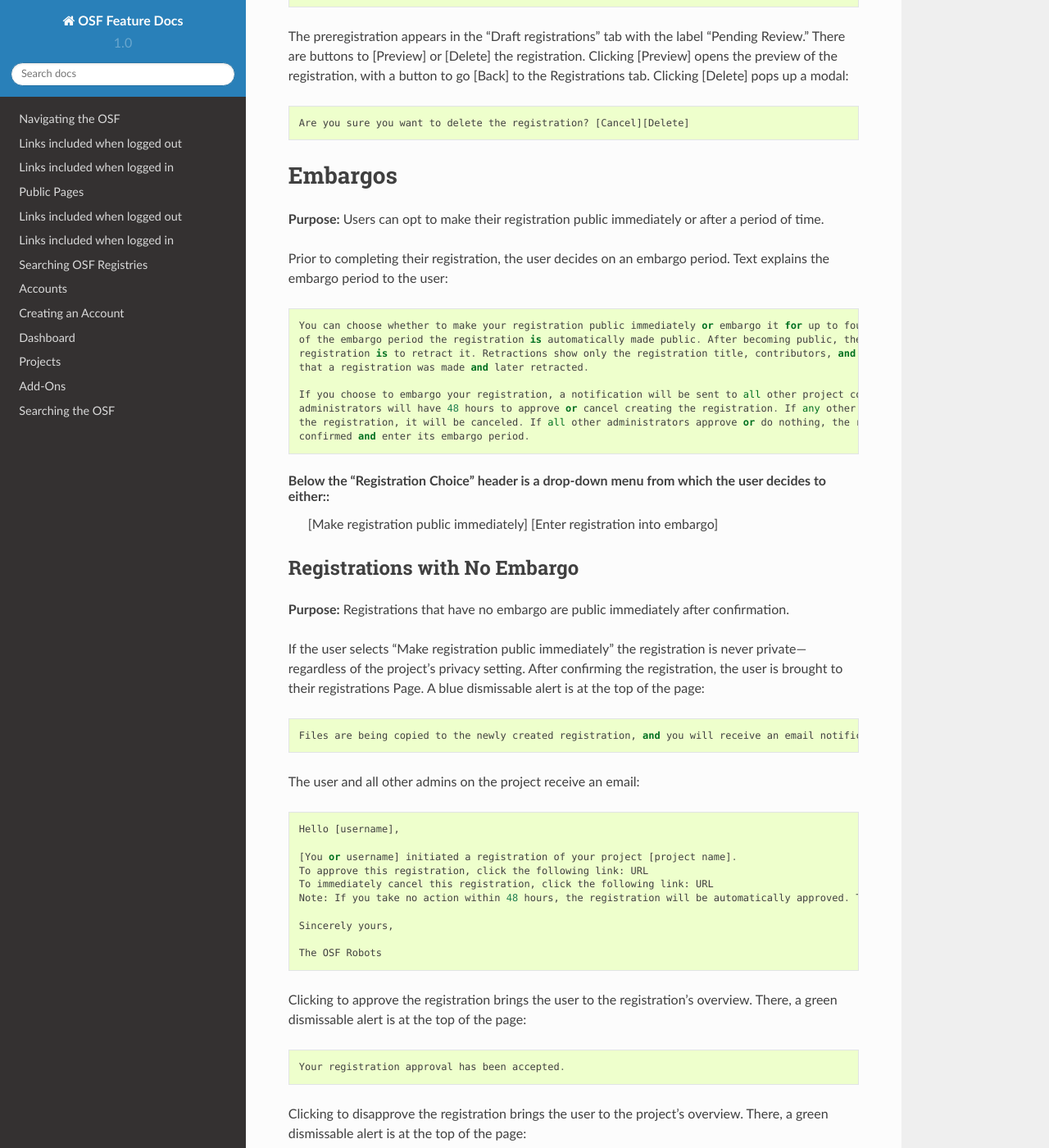
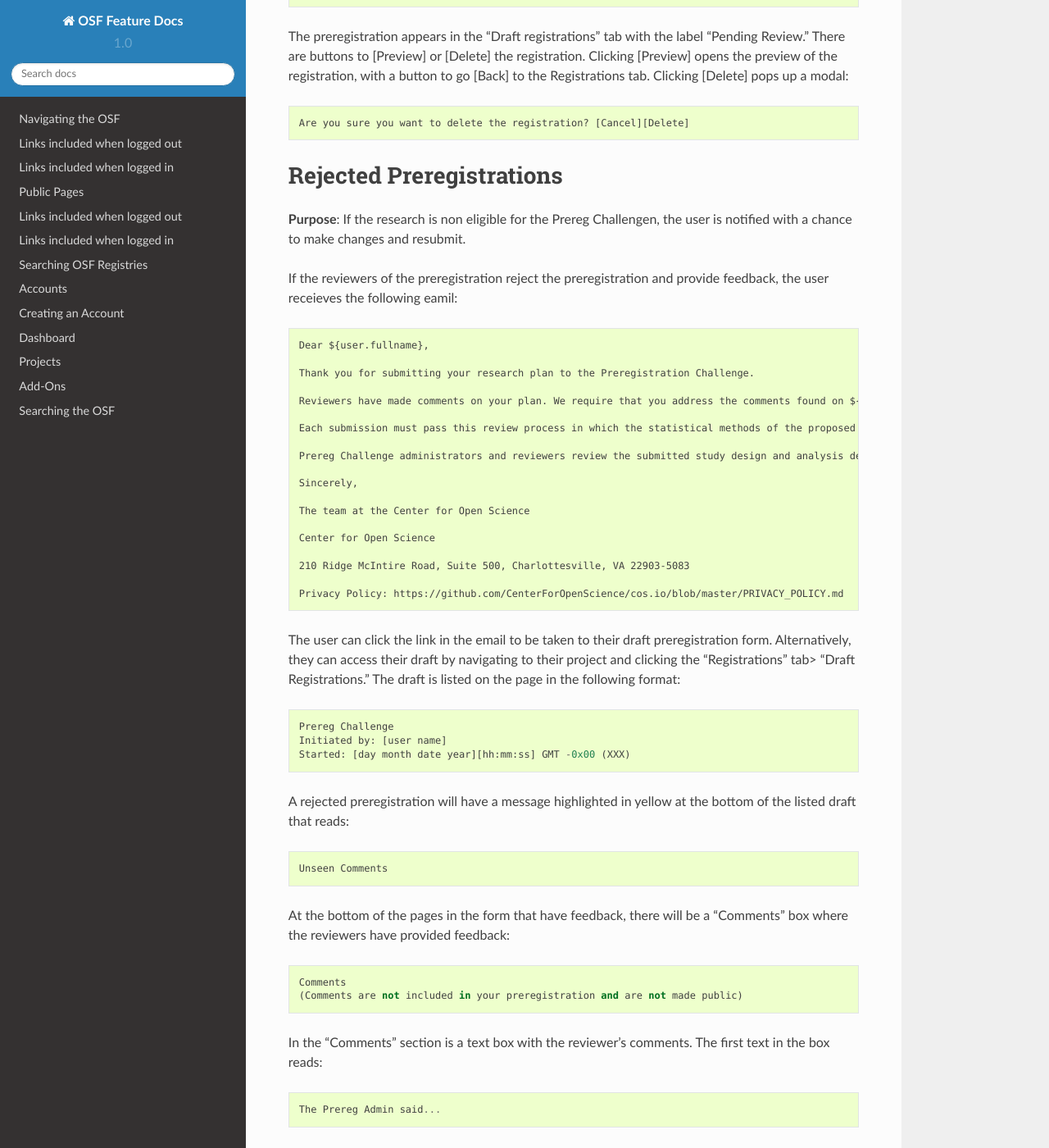
Before and after one commit to CenterForOpenScience/OSFDocs, a Sphinx documentation site: the page built from docs/projects/registrations.rst, in a window 1280 px wide and 1400 px high, scrolled down 5594 px. Shown: the whole window at 82% size. Built offline with Sphinx 7.4.7 and the Read the Docs theme 2.0.0, drawn with Linux system fonts in a browser that asks for light colours; some of the changed text lies outside the part shown.

Commit message:
updated to include registration affiliations

```diff
--- a/docs/projects/registrations.rst
+++ b/docs/projects/registrations.rst
@@ -29,7 +29,7 @@
 Only contributors can comment or view comments on a registration.
 
 Registration Overview
----------------
+---------------------
 **Purpose:** A registration's Overview shows the state of the project at the time of registration and links to the registration form.
 
 The Registration Overview has all the components of a :ref:`Project Overview <overview>`, including a line that indicates when the registration was registered in the top left of the page where the rest of the metadata is::
@@ -59,7 +59,7 @@
 
 
 Creating a Registration
------------------
+-----------------------
 
 **The following describes creating a registration from the project page. Subsequent documentation covers the Preregistration Challenge workflow**
 
@@ -112,7 +112,7 @@
 written to the right of its title.
 
 Registration failed
------------------
+--------------------
 Occasionally, a registration will fail. When a registration fails, the following modal will appear::
 
     Registration failed
@@ -175,6 +175,54 @@
 
     Are you sure you want to delete the registration? [Cancel][Delete]
 
+Rejected Preregistrations
+-------------------------
+**Purpose**: If the research is non eligible for the Prereg Challengen, the user is notified with a chance to make changes and resubmit.
+
+If the reviewers of the preregistration reject the preregistration and provide feedback, the user receieves the following eamil::
+
+  Dear ${user.fullname},
+
+  Thank you for submitting your research plan to the Preregistration Challenge.
+
+  Reviewers have made comments on your plan. We require that you address the comments found on ${draft_url} and resubmit.
+
+  Each submission must pass this review process in which the statistical methods of the proposed study and its analyses are checked for completeness and adherence to Preregistration Challenge eligibility requirements (https://cos.io/prereg). This review does not assess the substance of the research, or the validity of the research design or statistical methodology. This review has no impact on the independent editorial decisions of any journal.
+
+  Prereg Challenge administrators and reviewers review the submitted study design and analysis descriptions, and determine whether all question fields are answered with enough detail to fully pre-specify the design and analysis plan, and follow the eligibility requirements. See https://osf.io/h4ga8/ to learn more about the guidelines that reviewers use when evaluating your submitted plans.
+
+  Sincerely,
+
+  The team at the Center for Open Science
+
+  Center for Open Science
+
+  210 Ridge McIntire Road, Suite 500, Charlottesville, VA 22903-5083
+
+  Privacy Policy: https://github.com/CenterForOpenScience/cos.io/blob/master/PRIVACY_POLICY.md
+
+The user can click the link in the email to be taken to their draft preregistration form. Alternatively, they can access their draft by navigating to their project and clicking the "Registrations" tab> "Draft Registrations." The draft is listed on the page in the following format::
+
+  Prereg Challenge
+  Initiated by: [user name]
+  Started: [day month date year][hh:mm:ss] GMT -0x00 (XXX)
+
+A rejected preregistration will have a message highlighted in yellow at the bottom of the listed draft that reads::
+
+    Unseen Comments
+
+At the bottom of the pages in the form that have feedback, there will be a "Comments" box where the reviewers have provided feedback::
+
+  Comments
+  (Comments are not included in your preregistration and are not made public)
+
+In the "Comments" section is a text box with the reviewer's comments. The first text in the box reads::
+
+    The Prereg Admin said...
+
+Which is then followed by their commentary.
+
+
 Embargos
 ------------
 **Purpose:** Users can opt to make their registration public immediately or after a period of time.
@@ -196,7 +244,7 @@
     [Enter registration into embargo]
 
 Registrations with No Embargo
-^^^^^^^^^^^^^^^^
+^^^^^^^^^^^^^^^^^^^^^^^^^^^^^
 **Purpose:** Registrations that have no embargo are public immediately after confirmation.
 
 If the user selects "Make registration public immediately" the registration is never private—regardless of the project's
@@ -261,7 +309,7 @@
 the entirety of the registration is public.
 
 Registrations with an Embargo
-^^^^^^^^^^^^^^
+^^^^^^^^^^^^^^^^^^^^^^^^^^^^^
 **Purpose:** Embargo periods allow the user to keep a registration private for a limited period of time.
 
 Selecting "Enter registration into embargo" opens another text field below the dropdown titled "Embargo end date." Clicking
@@ -339,7 +387,7 @@
 The cron job runs to end an embargo at midnight.
 
 End embargo early
----------------
+-----------------
 If an embargoed registration is already approved, it may be made public by the project administrators. Public components or projects cannot be made private.
 
 On the registration page, a "Make Public" button appears. Clicking it generates the following modal::
@@ -500,7 +548,7 @@
     DOI 10.17605/OSF.IO/GUID | ARK c7605/osf.io/GUID
 
 Registering with Add-ons
-----------------
+------------------------
 **Purpose:** The OSF can archive the contents of add-ons to include them in registrations.
 
 Add-on contents can often be copied and included in registrations, but certain limits affect how complete this action is.
@@ -529,3 +577,28 @@
 The user can create external links to both registrations (public and embargoed) and projects/components alike. If an external link points to a project that is registered, the link will point to the project and not the registration. In other words, if the user has Project A and creates an external link to Project B, and registers project B, the external link will still point to Project B and not its registration.
 
 To point a project or component to a registration, the user will need to enter the registration's URL into the "External Link" field when :ref:`configuring the external link <external link>`. If a user has access to an embargoed registration, the user can still create an external link that directs to it.
+
+
+Adding institutional affiliations to registrations
+--------------------------------------------------
+**Purpose**: To allow registrations to have affiliations and/or to have different affiliations from the corresponding project.
+
+Only read+write and admins can add and remove registration affiliations. Read+write can only add/remove affiliations with which they are affiliated.
+
+By default, registrations inherit the corresponding project's affiliations. If the project is not affiliated, the registration is also not affiliated by default.
+
+To add an affiliation to a registration, the user clicks the **Settings** tab in the registration's navigation bar.
+
+On the "Settings" page there is a "Project Affiliation / Branding" button in the left side bar menu below the "Withdraw" option.
+
+Below the "Withdraw Registration" section of the "Settings" page is the "Project Affiliation / Branding" section with the following language::
+
+  Projects can be affiliated with institutions that have created OSF for Institutions accounts. This allows:
+  institutional logos to be displayed on public projects
+  public projects to be discoverable on specific institutional landing pages
+  single sign-on to the OSF with institutional credentials
+  FAQ [links to help.osf.io]
+
+Below this text block are a list of institutions with which the admin or read+write user are affiliated. To the right of the institution is a greed "Add" button. Clicking **Add** adds the institution as an affiliation to the registration. The green "Add" button turns into a red "Remove" button upon click. Clicking the red "Remove" button removes the affiation, and the button turns back into the green "Add" button.
+
+The institutioal logo will appear in the top left of the registration "Overview" page.
```
